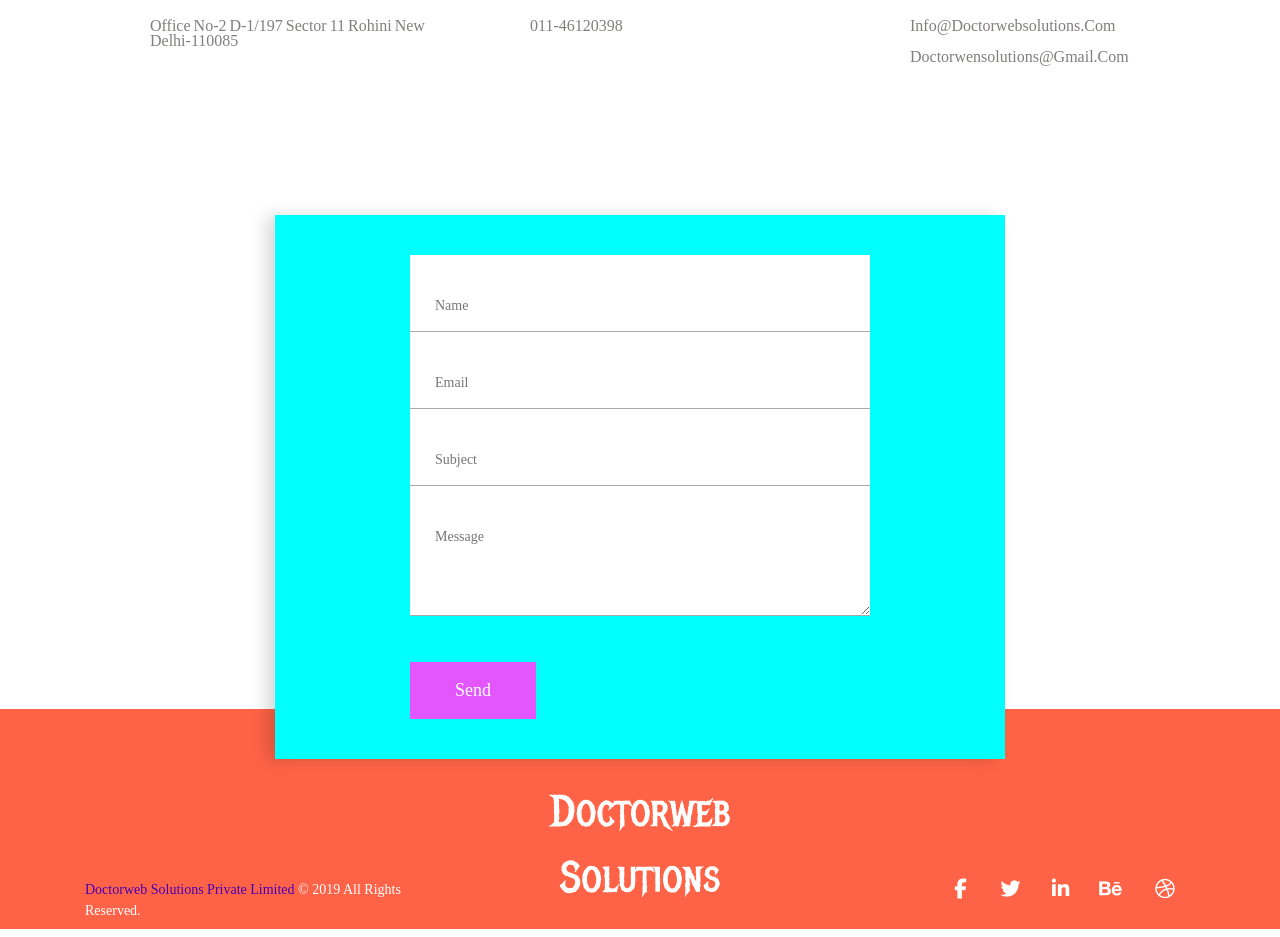
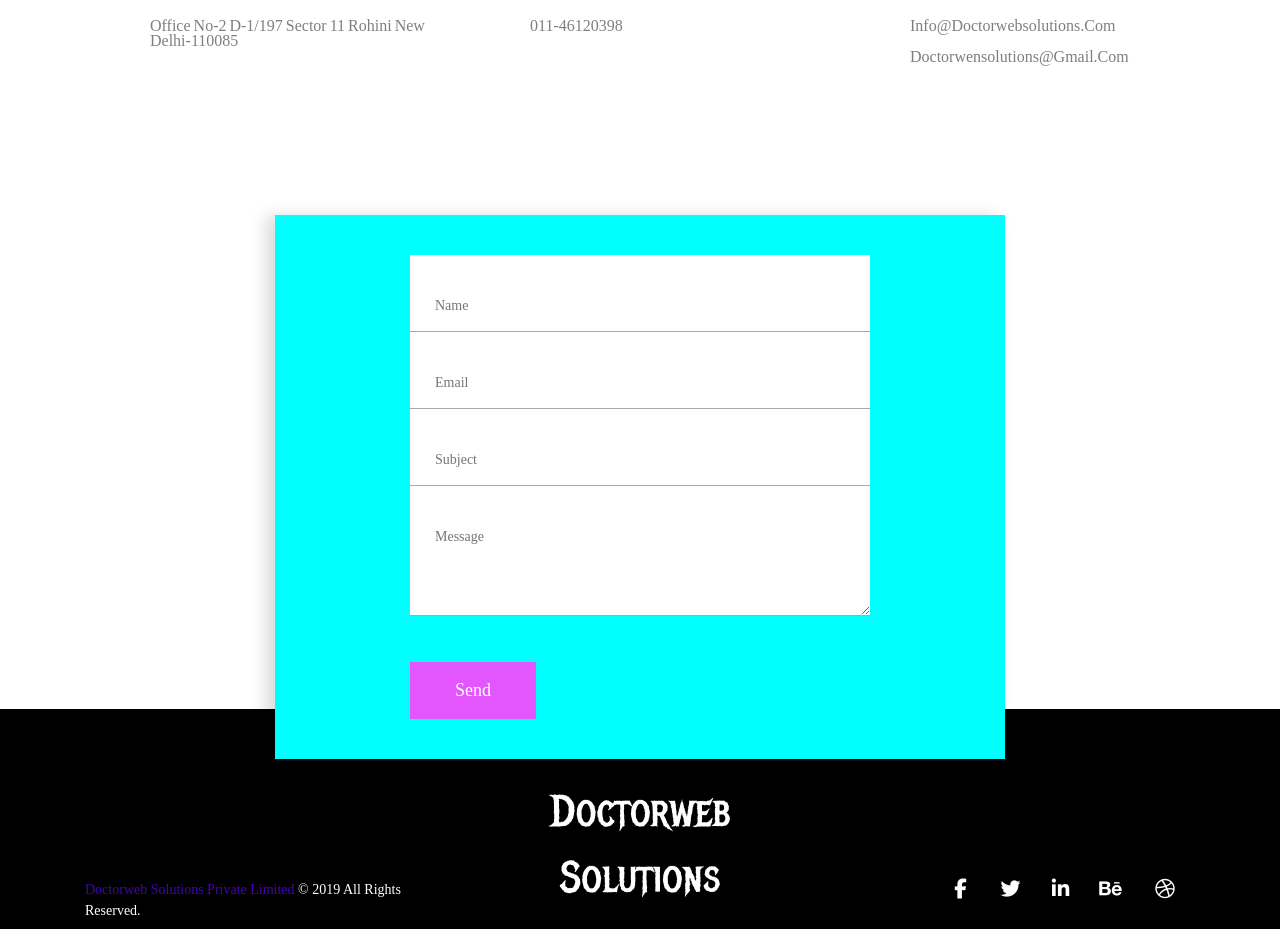
Before and after one commit to doctorwebsolutions/doctorweb, a Jekyll site: the page built from index.md, in a window 1280 px wide. Shown: the part 3565-4502 px from the top of the page. Built offline with Jekyll 4.4.1, drawn with Linux system fonts in a browser that asks for light colours; nearby versions of some CDN libraries; some web fonts are replaced; a script that is not in the unit is left out.

Commit message:
Update web.css

```diff
--- a/css/web.css
+++ b/css/web.css
@@ -656,7 +656,7 @@
 }
 
 .wrapper footer.footer {
-    background: tomato;
+    background: black;
     height: 220px;
 }
 
```
